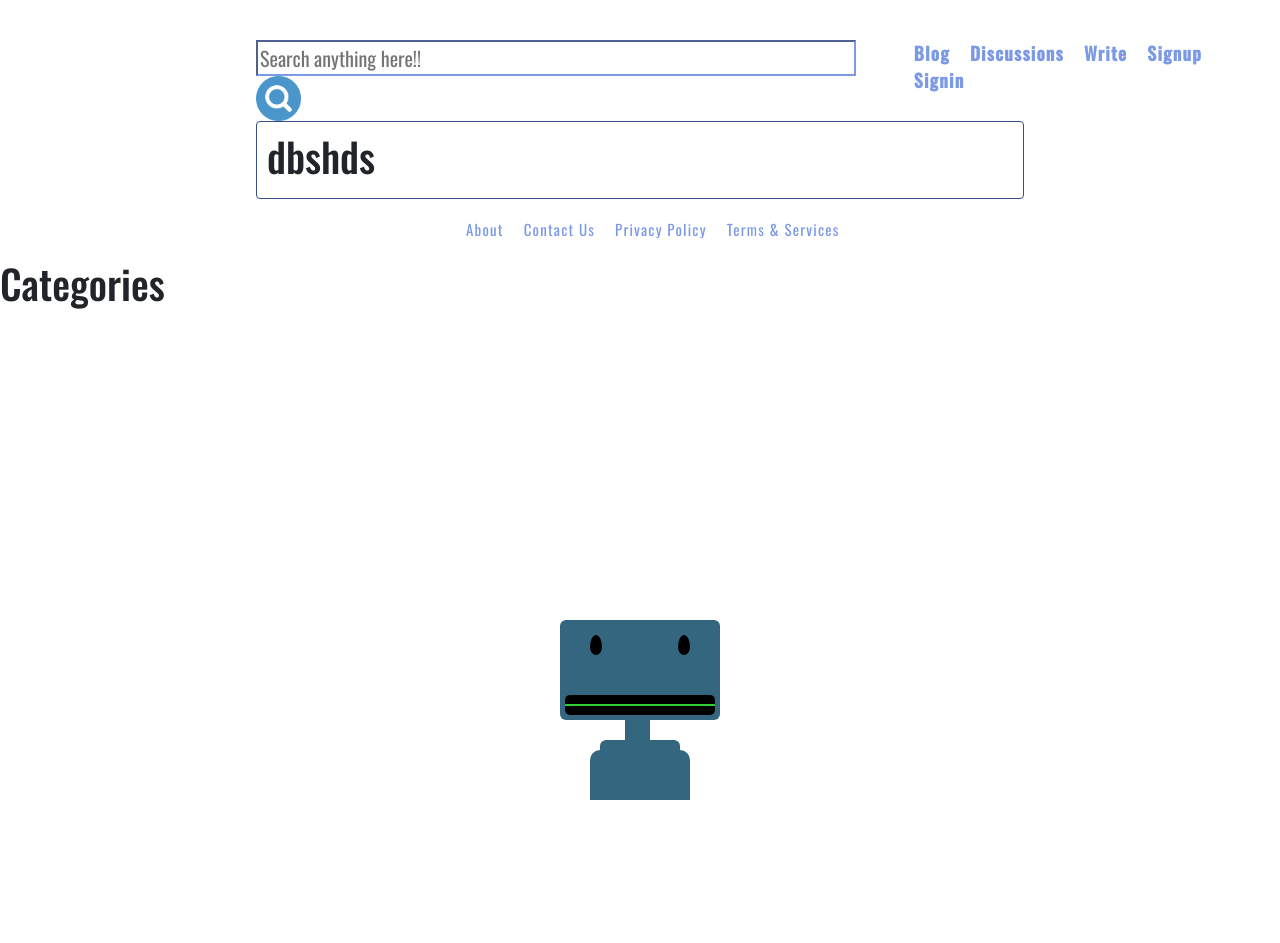
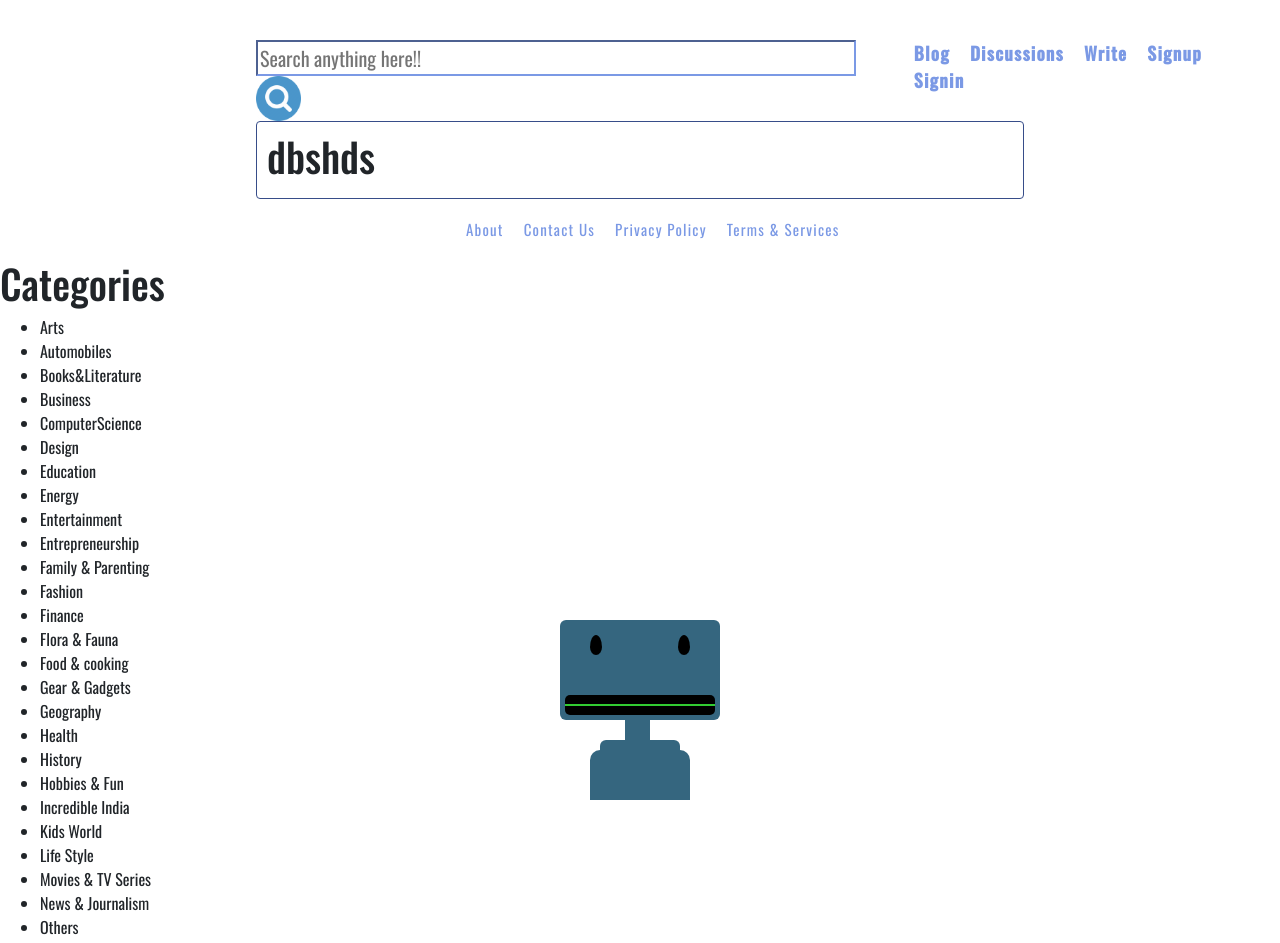
Before and after one commit to ShrutikaSingh/nblik_frontend, a React (Create React App) app: page /blog in a window 1280 px wide. Shown: the top 943 px of the page. Before the commit the page ends 800 px from the top, so only its background shows below. Built offline with nearby package versions, Linux system fonts and the light colour scheme.

Commit message:
update blog

```diff
--- a/src/api/category.json
+++ b/src/api/category.json
@@ -1 +1,8 @@
-["Arts","Automobiles","Books&Literature","BusinessComputerScience"]
+[
+"Arts","Automobiles","Books&Literature","Business","ComputerScience" ,"Design",
+"Education","Energy","Entertainment","Entrepreneurship","Family & Parenting","Fashion",
+"Finance","Flora & Fauna","Food & cooking","Gear & Gadgets","Geography",
+"Health","History","Hobbies & Fun","Incredible India","Kids World",
+"Life Style","Movies & TV Series","News & Journalism","Others","Politics","Psychology & Philosophy",
+"Relationship","Reviews","Science & Tech.","Space","Sports","Travel","Writing","World"
+]
--- a/src/containers/Category/index.js
+++ b/src/containers/Category/index.js
@@ -1,15 +1,19 @@
 import React, {Component} from 'react';
 import categoriesData from '../../api/category.json';
 
-
-
 class Category extends Component {
+  constructor(props){
+    super(props);
+    this.items=categoriesData;
+  }
   render () {
     return(
       <div>
       <h1>Categories</h1>
+      <ul>
+      {this.items.map(item=><li>{item}</li>)}
+      </ul>
       </div>
-
 )
   }
 }
```
Also changed, not shown: 1 other file (tests, documents, lock files or other folders).
